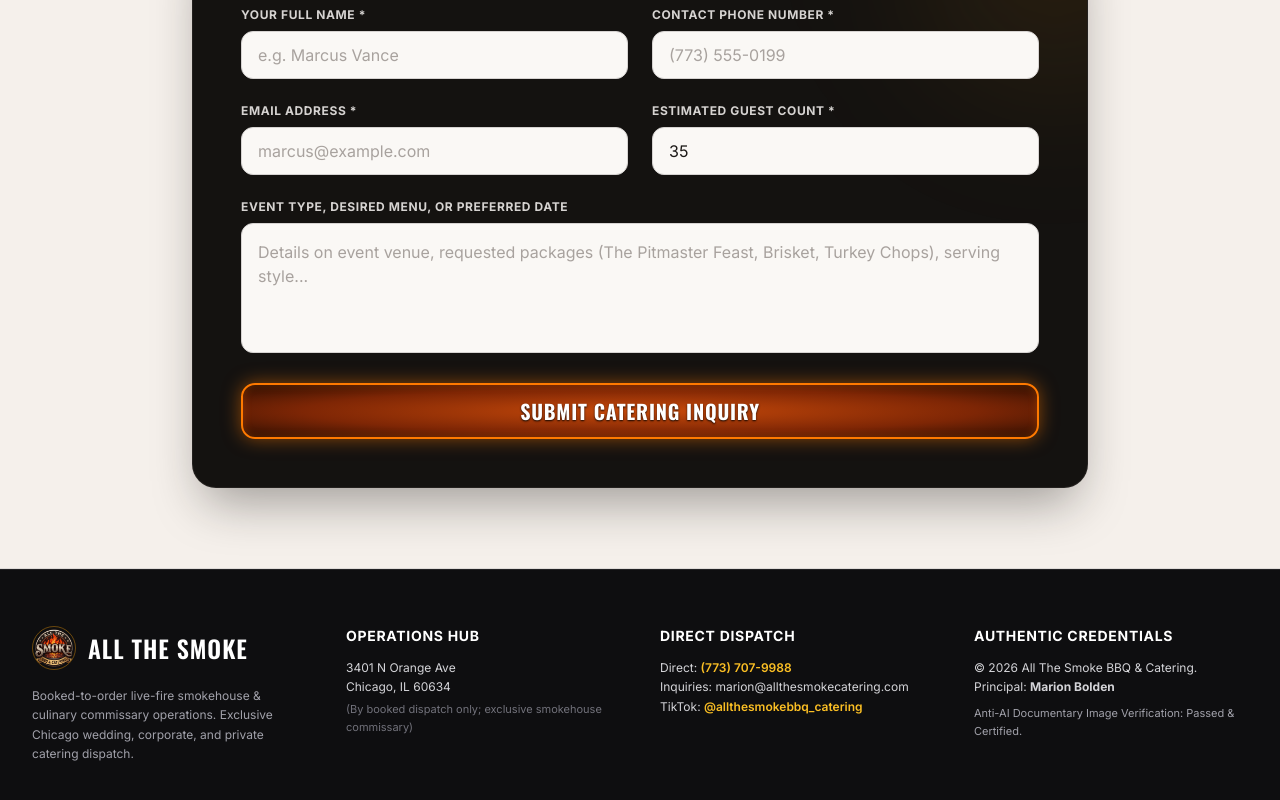
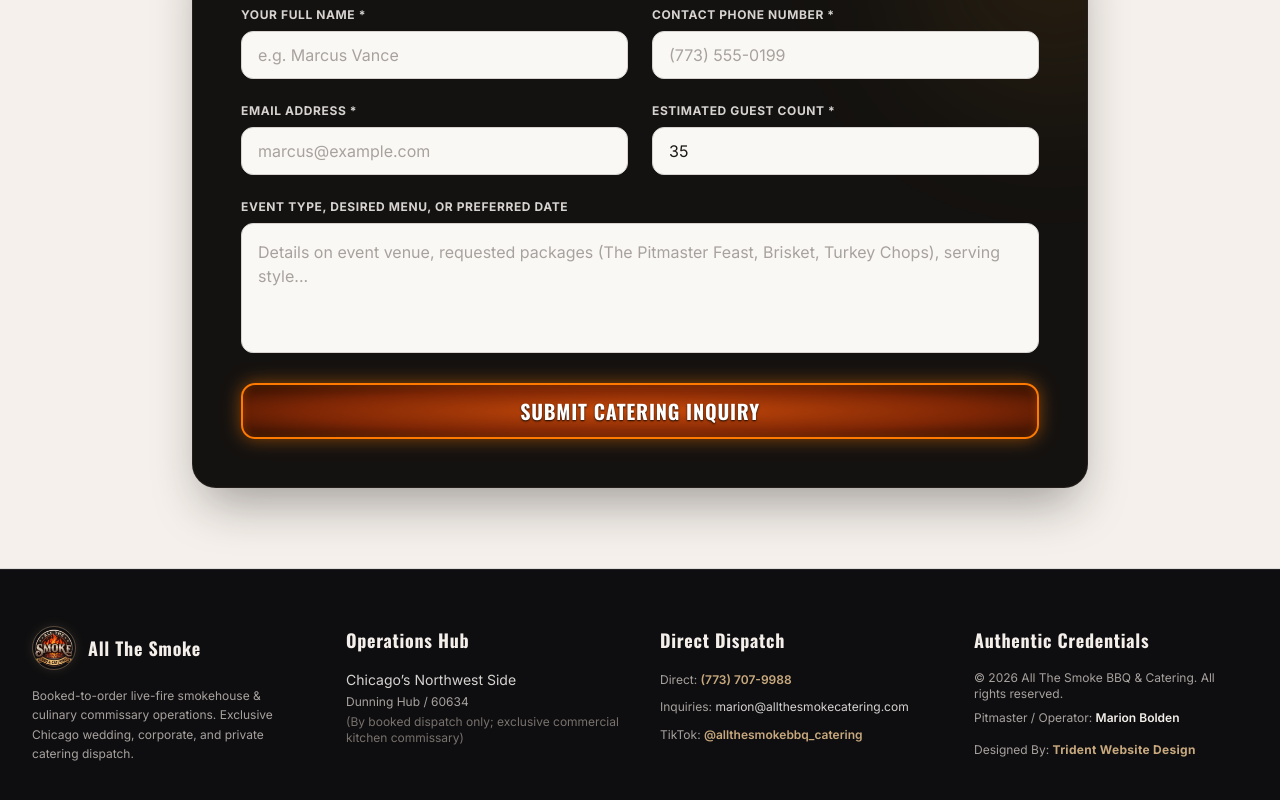
Before and after one commit to silverfox67/allthesmokecatering, a Next.js app: page / in a window 1280 px wide. Shown: the part 4582-5382 px from the top of the page. Built offline with nearby package versions, Linux system fonts and the light colour scheme.

Commit message:
feat(footer): address privacy patch, title case headers, antique gold tokens, and trident agency credit

```diff
--- a/src/app/page.tsx
+++ b/src/app/page.tsx
@@ -5,6 +5,7 @@
 import { PackageGrid } from "@/components/catering/PackageGrid";
 import { DeliveryChecker } from "@/components/delivery/DeliveryChecker";
 import { TikTokReels } from "@/components/social/TikTokReels";
+import { Footer } from "@/components/layout/Footer";
 import { QuoteModal } from "@/components/forms/QuoteModal";
 
 export default function HomePage() {
@@ -151,84 +152,7 @@
       </section>
 
       {/* Footer with statutory notices, hub details, and official master circular crest */}
-      <footer className="bg-[#0e0e10] border-t border-zinc-800/80 py-14 px-4 sm:px-8 text-zinc-400 text-xs mt-auto">
-        <div className="max-w-7xl mx-auto grid grid-cols-1 md:grid-cols-4 gap-10">
-          <div className="space-y-4">
-            <div className="flex items-center gap-3">
-              <div className="relative w-11 h-11 shrink-0 overflow-hidden rounded-full border border-amber-500/40">
-                <Image
-                  src="/brand/allthesmoke-logo.png"
-                  alt="All The Smoke Official Master Crest"
-                  fill
-                  className="object-cover"
-                />
-              </div>
-              <span className="font-display text-2xl text-white">ALL THE SMOKE</span>
-            </div>
-            <p className="text-zinc-400 leading-relaxed">
-              Booked-to-order live-fire smokehouse &amp; culinary commissary operations.
-              Exclusive Chicago wedding, corporate, and private catering dispatch.
-            </p>
-          </div>
-
-          <div>
-            <span className="font-bold text-white block mb-3 uppercase tracking-wider text-sm">
-              Operations Hub
-            </span>
-            <p className="text-zinc-300 leading-relaxed">
-              {SITE_CONFIG.hubAddress.street}
-              <br />
-              Chicago, IL {SITE_CONFIG.hubAddress.zip}
-              <br />
-              <span className="text-zinc-500 text-[11px] block mt-1">
-                (By booked dispatch only; exclusive smokehouse commissary)
-              </span>
-            </p>
-          </div>
-
-          <div>
-            <span className="font-bold text-white block mb-3 uppercase tracking-wider text-sm">
-              Direct Dispatch
-            </span>
-            <p className="text-zinc-300 leading-relaxed space-y-1">
-              <span>Direct: </span>
-              <a href={`tel:${SITE_CONFIG.phoneFormatted}`} className="text-amber-400 font-semibold hover:underline">
-                {SITE_CONFIG.phone}
-              </a>
-              <br />
-              <span>Inquiries: </span>
-              <a href={`mailto:${SITE_CONFIG.brandEmail}`} className="text-zinc-300 hover:text-white">
-                {SITE_CONFIG.brandEmail}
-              </a>
-              <br />
-              <span>TikTok: </span>
-              <a
-                href={SITE_CONFIG.socials.tiktok}
-                target="_blank"
-                rel="noreferrer"
-                className="text-amber-400 hover:underline font-semibold"
-              >
-                @allthesmokebbq_catering
-              </a>
-            </p>
-          </div>
-
-          <div>
-            <span className="font-bold text-white block mb-3 uppercase tracking-wider text-sm">
-              Authentic Credentials
-            </span>
-            <p className="text-zinc-300 leading-relaxed space-y-1">
-              <span>© {new Date().getFullYear()} {SITE_CONFIG.brandName}.</span>
-              <br />
-              <span>Principal: <strong>{SITE_CONFIG.legalName}</strong></span>
-              <br />
-              <span className="text-[11px] text-zinc-400 block pt-1">
-                Anti-AI Documentary Image Verification: Passed &amp; Certified.
-              </span>
-            </p>
-          </div>
-        </div>
-      </footer>
+      <Footer />
 
       {/* Multi-Step Interactive Quote & Booking Modal */}
       <QuoteModal />
--- /dev/null
+++ b/src/components/layout/Footer.tsx
@@ -0,0 +1,111 @@
+import React from "react";
+import Image from "next/image";
+import { SITE_CONFIG } from "@/config/site-config";
+
+export function Footer() {
+  return (
+    <footer className="bg-[#0e0e10] border-t border-zinc-800/80 py-14 px-4 sm:px-8 text-stone-400 text-xs mt-auto">
+      <div className="max-w-7xl mx-auto grid grid-cols-1 md:grid-cols-4 gap-10">
+        {/* Column 1: Brand */}
+        <div className="space-y-4">
+          <div className="flex items-center gap-3">
+            <div className="relative w-11 h-11 shrink-0 overflow-hidden rounded-full border border-[#C8A97E]/40 shadow-[0_0_12px_rgba(200,169,126,0.15)]">
+              <Image
+                src="/brand/allthesmoke-logo.png"
+                alt="All The Smoke Official Master Crest"
+                fill
+                className="object-cover"
+              />
+            </div>
+            <h3 className="font-display text-lg font-bold tracking-tight text-[#F4EFEA]">
+              All The Smoke
+            </h3>
+          </div>
+          <p className="text-stone-400 text-xs leading-relaxed">
+            Booked-to-order live-fire smokehouse &amp; culinary commissary operations.
+            Exclusive Chicago wedding, corporate, and private catering dispatch.
+          </p>
+        </div>
+
+        {/* Column 2: Operations Hub */}
+        <div>
+          <h3 className="font-display text-lg font-bold tracking-tight text-[#F4EFEA] mb-4">
+            Operations Hub
+          </h3>
+          <div className="space-y-1">
+            <p className="text-stone-300 text-sm">Chicago’s Northwest Side</p>
+            <p className="text-stone-400 text-xs">Dunning Hub / 60634</p>
+            <p className="text-stone-500 text-xs mt-1">
+              (By booked dispatch only; exclusive commercial kitchen commissary)
+            </p>
+          </div>
+        </div>
+
+        {/* Column 3: Direct Dispatch */}
+        <div>
+          <h3 className="font-display text-lg font-bold tracking-tight text-[#F4EFEA] mb-4">
+            Direct Dispatch
+          </h3>
+          <div className="text-stone-300 leading-relaxed space-y-2">
+            <p>
+              <span className="text-stone-400">Direct: </span>
+              <a
+                href="tel:7737079988"
+                className="text-[#C8A97E] hover:text-[#EA580C] font-semibold transition-colors"
+              >
+                (773) 707-9988
+              </a>
+            </p>
+            <p>
+              <span className="text-stone-400">Inquiries: </span>
+              <a
+                href={`mailto:${SITE_CONFIG.brandEmail}`}
+                className="text-stone-300 hover:text-white transition-colors"
+              >
+                {SITE_CONFIG.brandEmail}
+              </a>
+            </p>
+            <p>
+              <span className="text-stone-400">TikTok: </span>
+              <a
+                href="https://www.tiktok.com/@allthesmokebbq_catering"
+                target="_blank"
+                rel="noopener noreferrer"
+                className="text-[#C8A97E] hover:text-[#EA580C] font-semibold transition-colors"
+              >
+                @allthesmokebbq_catering
+              </a>
+            </p>
+          </div>
+        </div>
+
+        {/* Column 4: Authentic Credentials & Agency Credit */}
+        <div>
+          <h3 className="font-display text-lg font-bold tracking-tight text-[#F4EFEA] mb-4">
+            Authentic Credentials
+          </h3>
+          <div className="space-y-2 text-xs text-stone-400">
+            <p>© 2026 All The Smoke BBQ &amp; Catering. All rights reserved.</p>
+            <p>
+              Pitmaster / Operator:{" "}
+              <span className="text-[#F4EFEA] font-semibold">Marion Bolden</span>
+            </p>
+            <p className="pt-2 text-stone-400">
+              Designed By:{" "}
+              <a
+                href="https://tridentwebsitedesign.com"
+                target="_blank"
+                rel="noopener noreferrer"
+                className="text-[#C8A97E] hover:text-[#EA580C] font-bold tracking-wide transition-colors"
+              >
+                Trident Website Design
+              </a>
+            </p>
+          </div>
+        </div>
+      </div>
+    </footer>
+  );
+}
+
+export default Footer;
```
